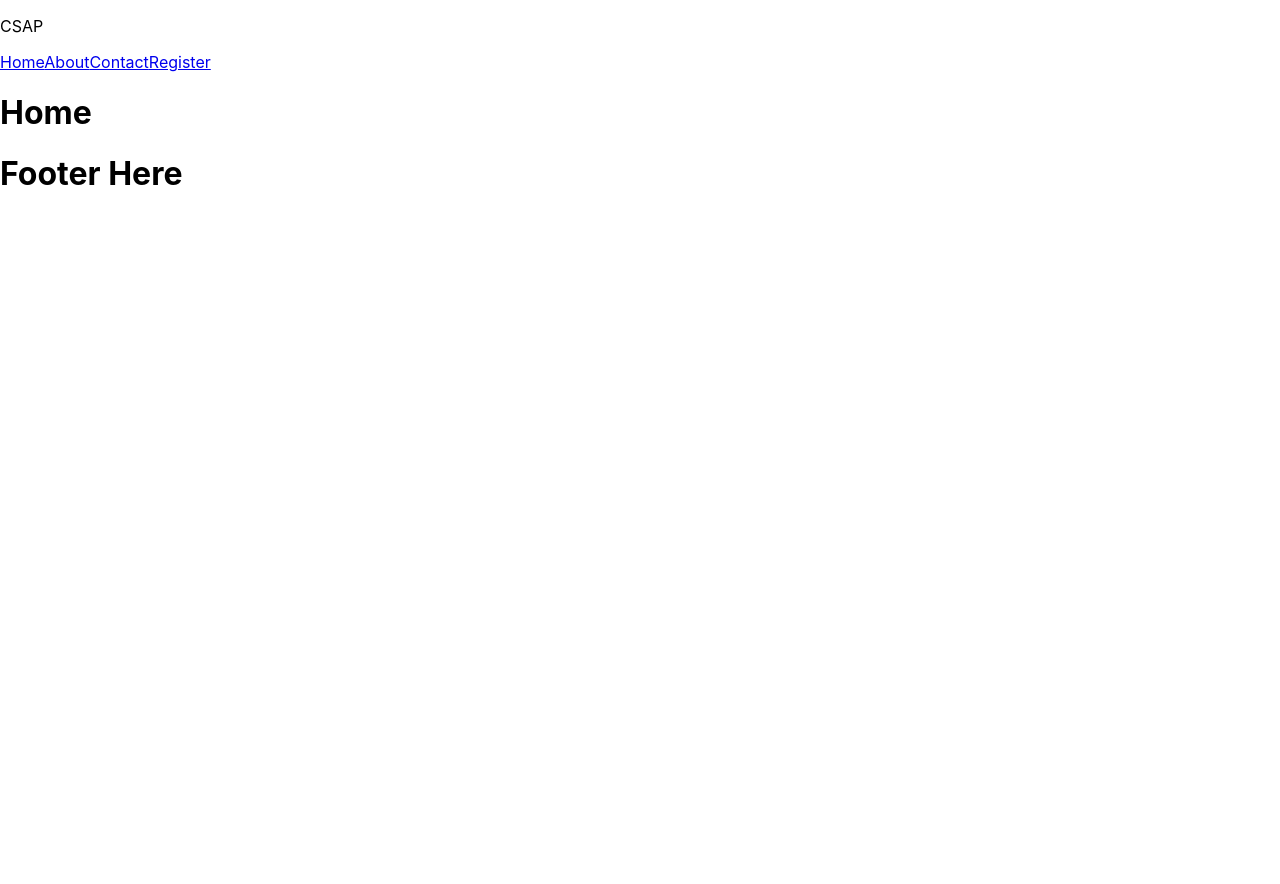
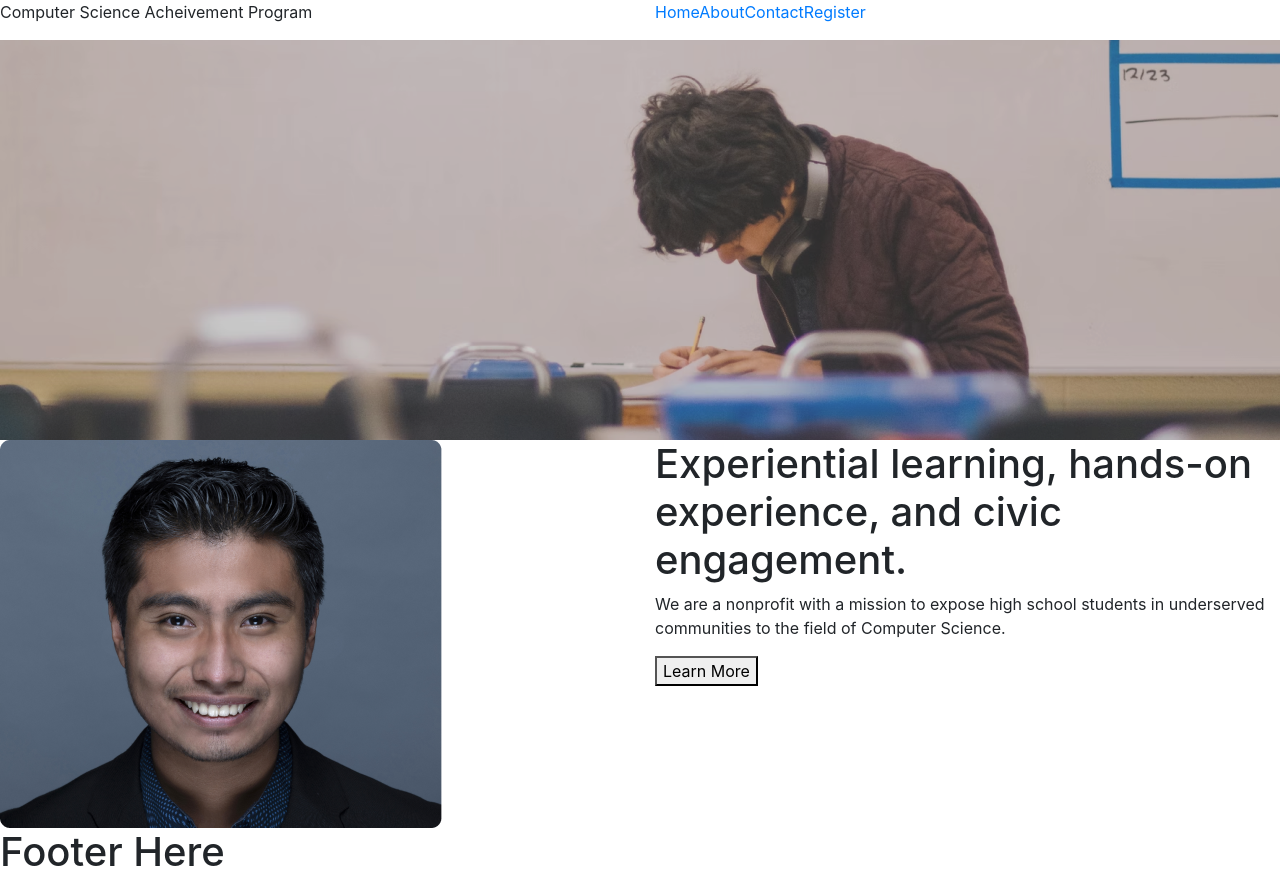
Before and after one commit to Achieve-CSAP/CSAP-Website, a React (Create React App) app: page / in a window 1280 px wide. Before the commit the page ends 800 px from the top, so only its background shows below. Built offline with nearby package versions, Linux system fonts and the light colour scheme.

Commit message:
home updates

```diff
--- a/public/index.html
+++ b/public/index.html
@@ -24,7 +24,13 @@
       work correctly both with client-side routing and a non-root public URL.
       Learn how to configure a non-root public URL by running `npm run build`.
     -->
-    <title>React App</title>
+    <title>CSAP</title>
+    <link
+  rel="stylesheet"
+  href="https://maxcdn.bootstrapcdn.com/bootstrap/4.3.1/css/bootstrap.min.css"
+  integrity="sha384-ggOyR0iXCbMQv3Xipma34MD+dH/1fQ784/j6cY/iJTQUOhcWr7x9JvoRxT2MZw1T"
+  crossorigin="anonymous"
+/>
   </head>
   <body>
     <noscript>You need to enable JavaScript to run this app.</noscript>
--- a/src/components/About/About.js
+++ b/src/components/About/About.js
@@ -1,3 +1,5 @@
+import React from 'react'
+
 export default function About() {
 
     return (
--- a/src/components/Home/Home.css
+++ b/src/components/Home/Home.css
@@ -0,0 +1,10 @@
+#heroSection {
+    height: 50vh;
+    background-image: url("../../assets/heroImage.png");
+}
+
+#heroText {
+    margin-left: auto;
+    margin-right: auto;
+    text-align: center;
+}
--- a/src/components/Home/Home.js
+++ b/src/components/Home/Home.js
@@ -1,8 +1,30 @@
+import React from "react";
+import './Home.css'
+import Row from "react-bootstrap/Row";
+import Col from "react-bootstrap/Col";
+import kevinHeadshot from "../../assets/kevinHeadshot.png"
+
 export default function Home() {
 
     return (
     <div>
-        <h1>Home</h1>
+        <div id = "heroSection">
+        </div>
+        <Row>
+            <Col>
+            <img src = {kevinHeadshot}/>
+            </Col>
+            <Col>
+            <div>
+                <h1>Experiential learning, hands-on experience,
+                     and civic engagement.</h1>
+                <p>We are a nonprofit with a mission to expose
+                    high school students in underserved communities
+                    to the field of Computer Science.</p>
+                <button>Learn More</button>
+            </div>
+            </Col>
+        </Row>
     </div>
     )
 }
--- a/src/components/Navbar/Navbar.css
+++ b/src/components/Navbar/Navbar.css
@@ -0,0 +1,10 @@
+#navContainer {
+
+}
+
+#navTitle {
+
+}
+.navItem{
+
+}
--- a/src/components/Navbar/Navbar.js
+++ b/src/components/Navbar/Navbar.js
@@ -4,30 +4,29 @@ import Col from "react-bootstrap/Col";
 
 import "./Navbar.css";
 import { NavLink } from "react-router-dom";
+
 export default function Navbar() {
-
     return (
-        <div>
+        <div id = "navContainer">
             <Row>
                 <Col>
-                    <p>CSAP</p>
+                    <p id = "navLogo">Computer Science Acheivement Program</p>
                 </Col>
                 <Col>
-                    <NavLink to="/">
+                    <NavLink to="/" className="navItem">
                         Home
                     </NavLink>
-                    <NavLink to="/about">
+                    <NavLink to="/about" className="navItem">
                         About
                     </NavLink>
-                    <NavLink to="/contact">
+                    <NavLink to="/contact" className="navItem">
                         Contact
                     </NavLink>
-                    <NavLink to="/register">
+                    <NavLink to="/register" className="navItem">
                         Register
                     </NavLink>
                 </Col>
             </Row>
-
         </div>
     )
 }
```
Also changed, not shown: src/assets/heroImage.png (added), src/assets/kevinHeadshot.png (added).
